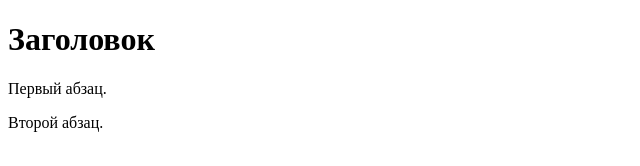
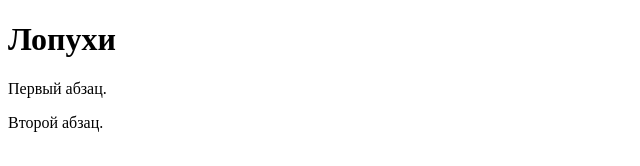
Before and after one commit to TheBlaineMono95/first-project, a plain HTML site: page index.html in a window 1280 px wide. Shown: the whole page, without its empty margins (0-640 px from the left). Drawn offline with Linux system fonts and the light colour scheme.

Commit message:
Лопухи - заголовок сделал

```diff
--- a/index.html
+++ b/index.html
@@ -5,7 +5,7 @@
   <title>Пример веб-страницы</title>
  </head>
  <body>
-  <h1>Заголовок</h1>
+  <h1>Лопухи</h1>
   <!-- Комментарий -->
   <p>Первый абзац.</p>
   <p>Второй абзац.</p>
```
